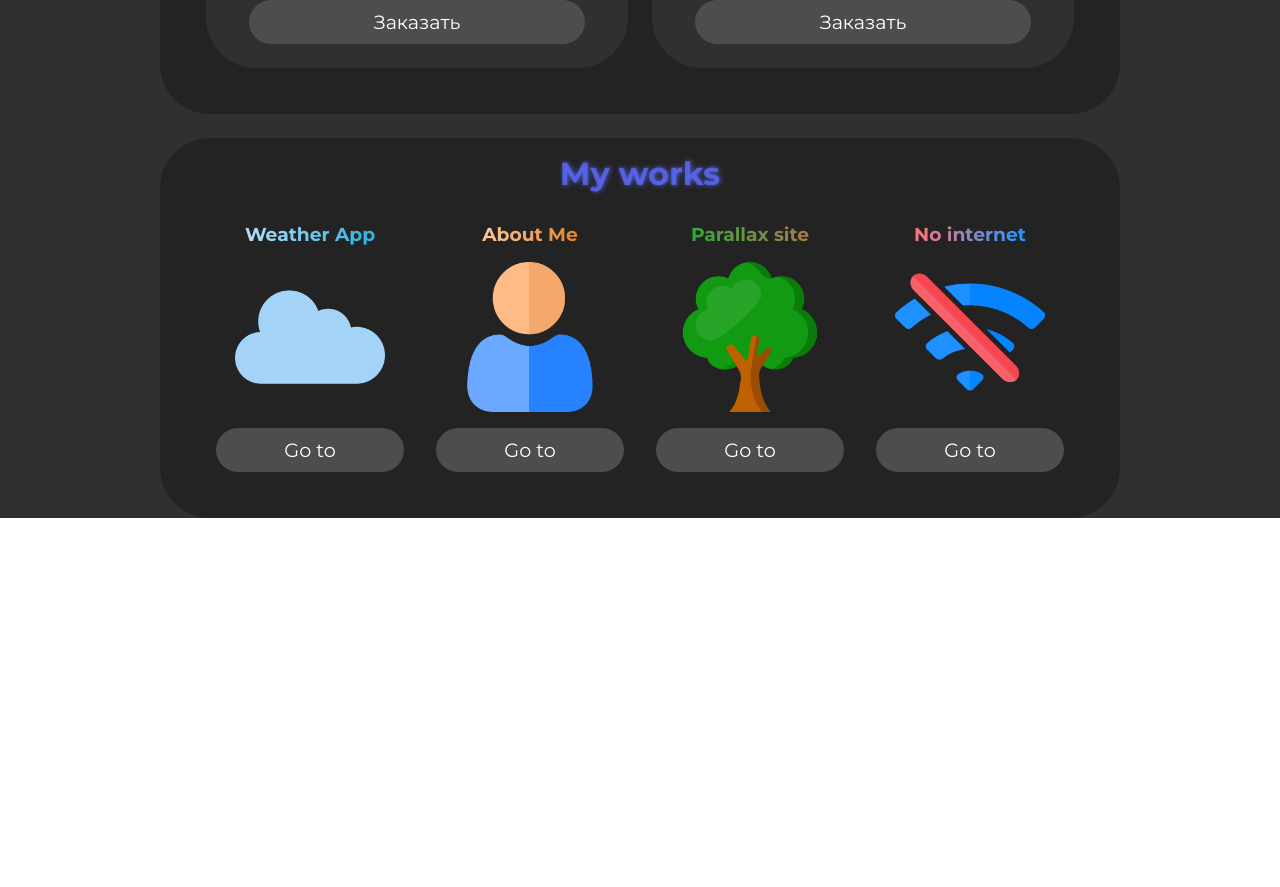
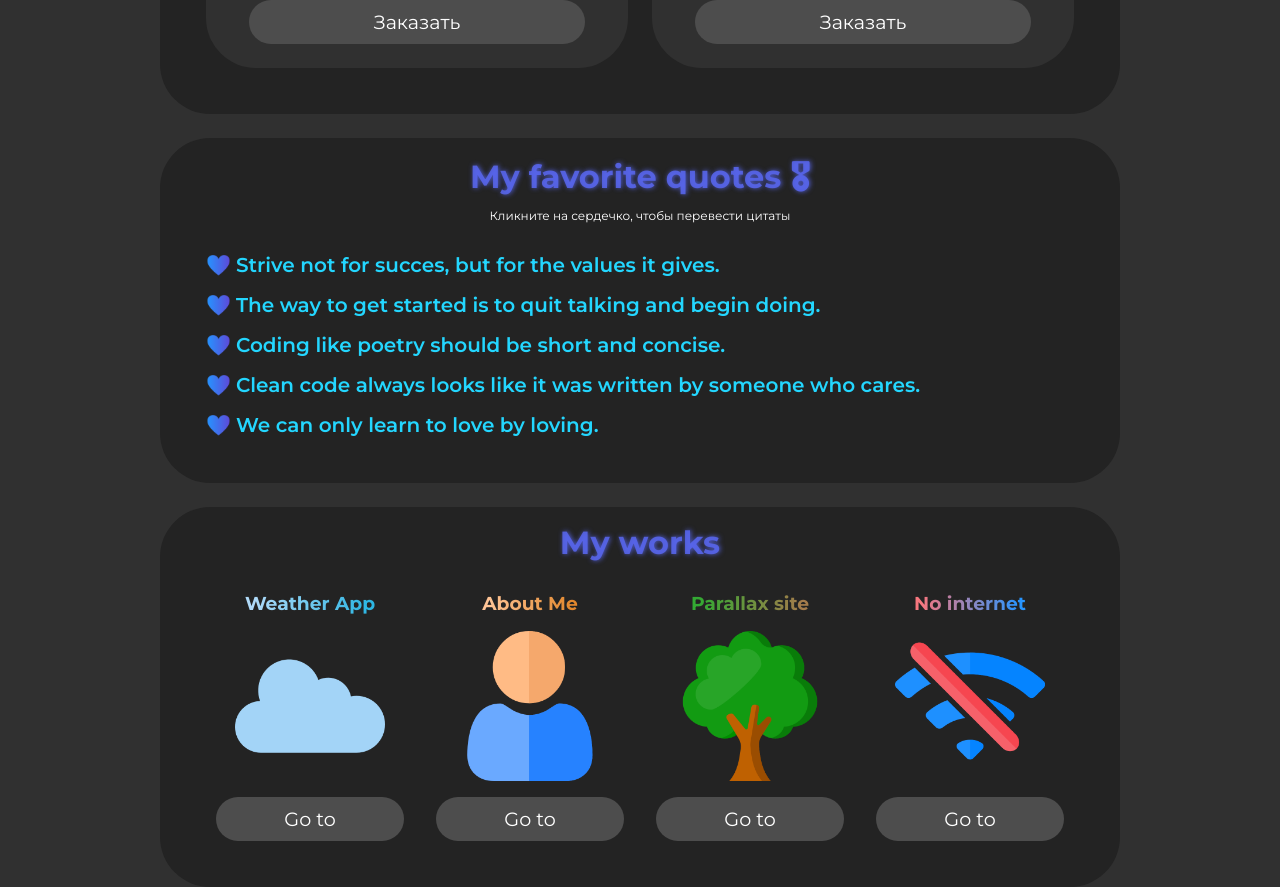
Before and after one commit to LOLEweb/shop, a React (Create React App) app: page / in a window 1280 px wide. Shown: the part 1230-2117 px from the top of the page. Before the commit the page ends 1748 px from the top, so only its background shows below. Built offline with nearby package versions, Linux system fonts and the light colour scheme; the HTML template or start-up script is replaced by a standard one.

Commit message:
add block quotes

```diff
--- a/src/App.js
+++ b/src/App.js
@@ -2,6 +2,7 @@ import Head from "./components/HeadComponent/Head";
 import Main from "./components/MainComponent/Main";
 import Footer from "./components/FootComponent/Footer";
 import About from "./components/AboutComponent/About";
+import Quote from "./components/QuoteComponent/Quote";
 
 function App() {
   return (
@@ -11,6 +12,7 @@ function App() {
             <Head />
             <Main />
               {/*<About />*/}
+              <Quote />
               <Footer />
           </div>
       </div>
--- /dev/null
+++ b/src/components/QuoteComponent/Quote.jsx
@@ -0,0 +1,22 @@
+import React from 'react';
+import './quote.css'
+import QuoteComponent from "./QuoteComponent";
+const Quote = () => {
+    return (
+        <div className="general-bg">
+            <h2 className="head__title_c main__title">My favorite quotes 🎖</h2>
+            <p className="quote__p">Кликните на сердечко, чтобы перевести цитаты</p>
+            <div className="quote__wrapper">
+                <ul className="quote__list">
+                    <QuoteComponent quote="Strive not for succes, but for the values it gives."  quotetransl="Стремитесь не к успеху, а к ценностям, которые он дает."/>
+                    <QuoteComponent quote="The way to get started is to quit talking and begin doing." quotetransl="Чтобы начать, нужно перестать говорить и начать делать." />
+                    <QuoteComponent quote="Coding like poetry should be short and concise."  quotetransl="Код, как и поэзия, должно быть коротким и лаконичным." />
+                    <QuoteComponent quote="Clean code always looks like it was written by someone who cares." quotetransl="Чистый код всегда выглядит так, как будто его написал кто-то, кому не все равно." />
+                    <QuoteComponent quote="We can only learn to love by loving." quotetransl="Мы можем научиться любить, только любя." />
+                </ul>
+            </div>
+        </div>
+    );
+};
+
+export default Quote;
--- /dev/null
+++ b/src/components/QuoteComponent/QuoteComponent.jsx
@@ -0,0 +1,15 @@
+import React, {useState} from 'react';
+
+const QuoteComponent = ({quote, quotetransl}) => {
+
+    const [transl, setTransl] = useState(false)
+
+    return (
+        <li className="quote__item">
+            <span onClick={() => setTransl(!transl)} className="quote__btn">💙</span>
+            {transl ? quotetransl : quote}
+        </li>
+    );
+};
+
+export default QuoteComponent;
--- /dev/null
+++ b/src/components/QuoteComponent/quote.css
@@ -0,0 +1,39 @@
+.quote__wrapper {
+    display: flex;
+    flex-direction: column;
+    gap: 1.5rem;
+    padding: 30px;
+}
+
+.quote__list {
+    display: flex;
+    flex-direction: column;
+    gap: 1rem;
+}
+
+.quote__item {
+    font-size: 1.25rem;
+    background: linear-gradient(91deg, #00d0ff 6.22%, #00d1ff 94.29%);
+    -webkit-background-clip: text;
+    -webkit-text-fill-color: transparent;
+    mix-blend-mode: screen;
+    font-weight: 600;
+}
+
+.quote__item span {
+    margin-right: 5px;
+    background: linear-gradient(91deg, #0482ff 6.22%, #442cd2 94.29%);
+    -webkit-background-clip: text;
+    -webkit-text-fill-color: transparent;
+    mix-blend-mode: screen;
+    font-weight: 600;
+}
+
+.quote__btn {
+    cursor: pointer;
+}
+
+.quote__p {
+    text-align: center;
+    font-size: 0.75rem;
+}
```
